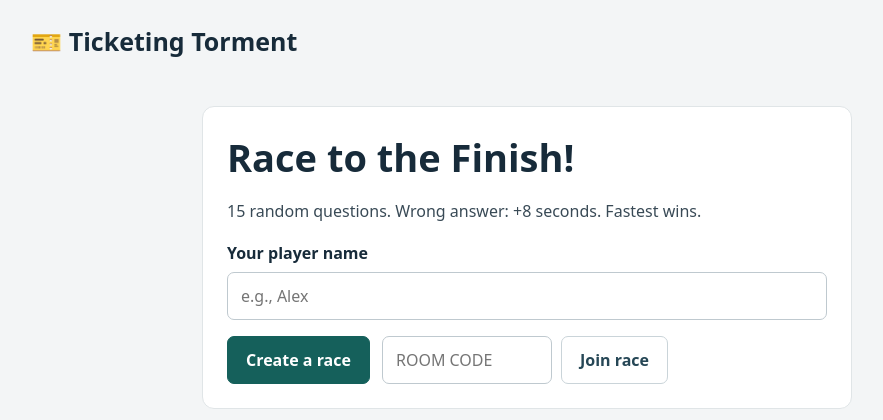
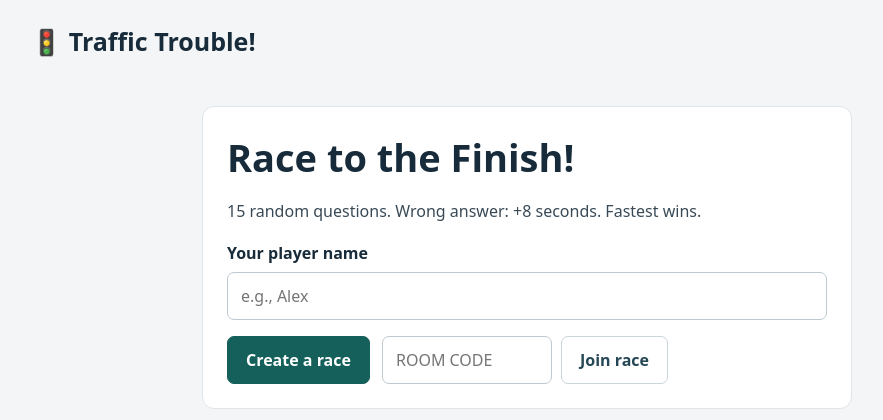
Before and after one commit to kranj67/Traffic-Trouble-MVC-Knowledge-Exam-Practice-Game-, a Flask app: page / in a window 1280 px wide. Shown: the top 420 px of the page, without its empty margins (113-996 px from the left). Run offline with Flask 3, Linux system fonts and the light colour scheme.

Commit message:
Update index.html

```diff
--- a/Driver's Ed Final Project/templates/index.html
+++ b/Driver's Ed Final Project/templates/index.html
@@ -5,7 +5,7 @@
   <meta charset="utf-8">
   <meta name="viewport"
         content="width=device-width, initial-scale=1">
-  <title>Ticketing Torment</title>
+  <title>Traffic Trouble!</title>
   <link rel="stylesheet" href="/static/style.css">
   <script src="/static/game.js" defer></script>
 </head>
@@ -13,7 +13,7 @@
   <div class="container">
 
     <header>
-      <div class="brand">🎫 Ticketing Torment</div>
+      <div class="brand">🚦 Traffic Trouble!</div>
     </header>
 
     <section id="home" class="card">
```
